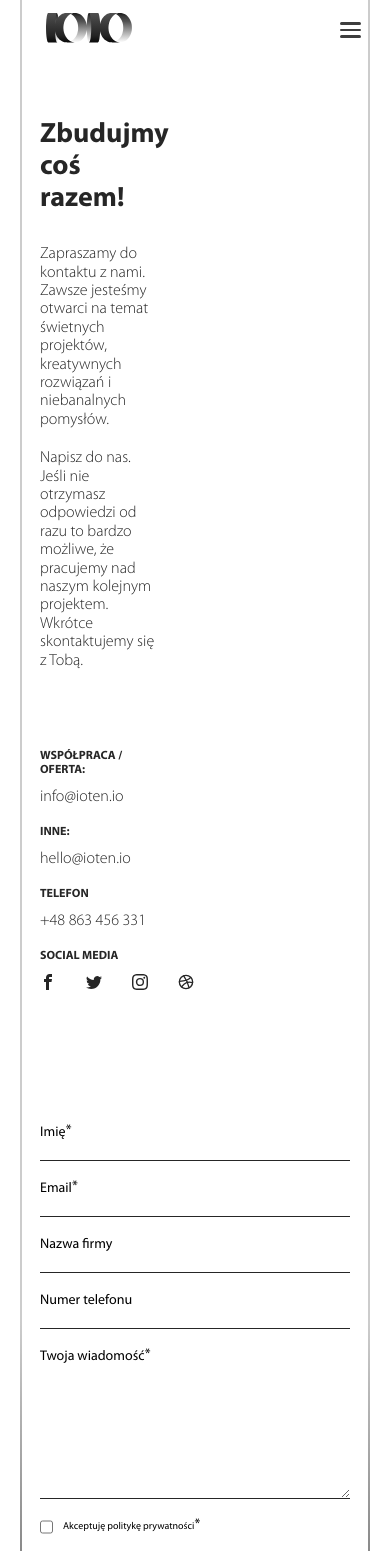
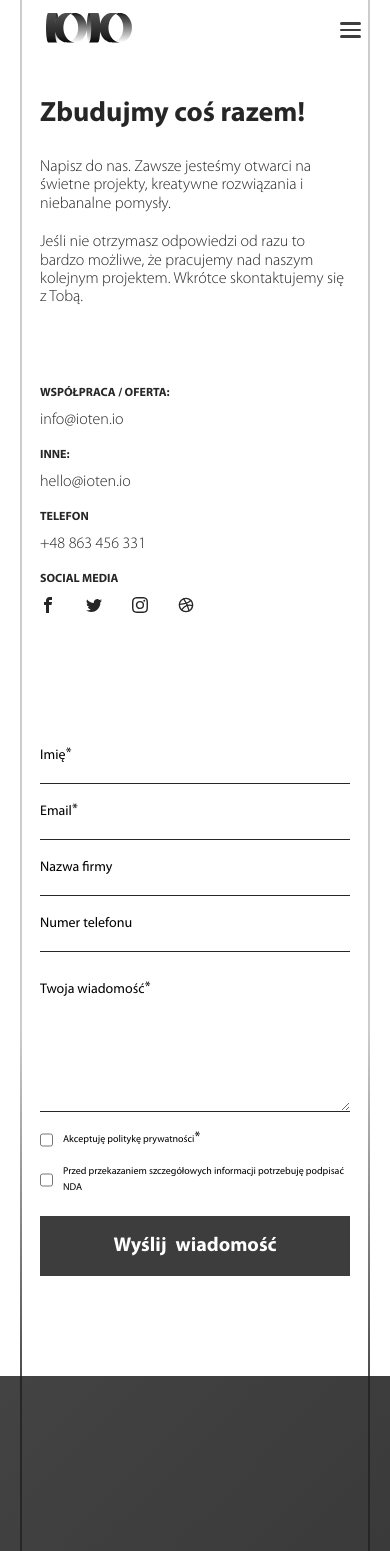
Before and after one commit to sebastian-lucjan/ioten, a Next.js app: page /contact in a window 390 px wide. Shown: the top 1551 px of the page. Built offline with nearby package versions, Linux system fonts and the light colour scheme.

Commit message:
Work on contact responsivness: desktop and hugeDesktop

```diff
--- a/src/components/ContactMainView/ContactForm/ContactForm.styles.js
+++ b/src/components/ContactMainView/ContactForm/ContactForm.styles.js
@@ -3,23 +3,63 @@ import styled from 'styled-components';
 export const Wrapper = styled.div`
   position: relative;
   display: flex;
-  flex-wrap: wrap;
+  flex-direction: column;
   padding: 0 40px 100px 40px;
   width: 100%;
 
+  .form-duel {
+    display: flex;
+    flex-direction: column;
+  }
+
   ${({ theme }) => theme.mq.tablet} {
-    width: 50%;
+    padding: 0 40px 240px 40px;
   }
 
   ${({ theme }) => theme.mq.smallDesktop} {
-    margin: auto;
-    width: 400px;
+    padding: 0 40px;
+    width: 50%;
+    justify-content: center;
 
-    padding: 100px 40px;
+    .form-duel {
+      display: flex;
+      flex-direction: row;
+    }
 
-    //&:nth-child(n*2 + 1) {
-    //  margin-right: 10px;
-    //  background-color: pink;
-    //}
+    //form input margin for Email and Mobile
+    .form-duel > div:nth-child(2n) {
+      margin-left: 10px;
+    }
+
+    //form input margin for Name and Company
+    .form-duel > div:nth-child(2n + 1) {
+      margin-right: 10px;
+    }
+  }
+
+  ${({ theme }) => theme.mq.desktop} {
+    width: 50%;
+    padding: 0;
+
+    .form__container {
+      width: calc(50% - 10px);
+      height: 65vh;
+      display: flex;
+      flex-direction: column;
+      justify-content: space-between;
+    }
+  }
+
+  ${({ theme }) => theme.mq.mediumDesktop} {
+    .form__container {
+      height: 55vh;
+    }
+  }
+
+  ${({ theme }) => theme.mq.hugeDesktop} {
+    .form__container {
+      height: 45vh;
+      padding: 0 40px;
+    }
   }
 `;
--- a/src/components/ContactMainView/ContactForm/FormFields/FormFields.styles.js
+++ b/src/components/ContactMainView/ContactForm/FormFields/FormFields.styles.js
@@ -49,21 +49,13 @@ export const StyledTextInput = styled.div`
   }
 
   ${({ theme }) => theme.mq.smallDesktop} {
-    width: calc(50% - 10px);
-
-    &:nth-child(2n + 1) {
-      margin-right: 10px;
-    }
-
-    &:nth-child(2n) {
-      margin-left: 10px;
-    }
+    //width: calc(50% - 10px);
   } ;
 `;
 
 export const StyledTextAreaInput = styled(StyledTextInput)`
   position: relative;
-  height: 100%;
+  height: unset;
   margin-bottom: 2rem;
 
   label {
--- a/src/components/ContactMainView/ContactForm/index.jsx
+++ b/src/components/ContactMainView/ContactForm/index.jsx
@@ -34,10 +34,15 @@ export default function ContactForm() {
 
   return (
     <Wrapper as="form" onSubmit={handleSubmit(onSubmit)}>
+      <div className="form__container">
+        <div className="form__name-email form-duel">
           <TextInput watch={watch} name="name" register={register} required text="Imię" inputConditions={nameStringConditions} />
           <TextInput watch={watch} name="email" register={register} required text="Email" inputConditions={emailStringConditions} />
+        </div>
+        <div className="form__company-mobile form-duel">
           <TextInput watch={watch} name="company" register={register} text="Nazwa firmy" inputConditions={companyStringConditions} />
           <TextInput watch={watch} name="mobile" register={register} text="Numer telefonu" inputConditions={phoneNumberStringConditions} />
+        </div>
         {/* <SelectInput watch={watch} register={register} /> //to many form fields */}
         <TextArea watch={watch} name="message" register={register} text="Twoja wiadomość" required inputConditions={textareaStringConditions} />
         <CheckboxInput
@@ -56,6 +61,7 @@ export default function ContactForm() {
           inputConditions={ndaCheckboxConditions}
         />
         <SubmitButton />
+      </div>
     </Wrapper>
   );
 }
--- a/src/components/ContactMainView/ContactInfo/ContactDetails/index.jsx
+++ b/src/components/ContactMainView/ContactInfo/ContactDetails/index.jsx
@@ -78,5 +78,9 @@ const StyledContactDetails = styled.div`
     .contact-details__paragraph {
       font-size: ${({ theme }) => theme.font.size.paragraph};
     }
+  }
+
+  ${({ theme }) => theme.mq.desktop} {
+    margin-top: 4rem;
   } ;
 `;
--- a/src/components/ContactMainView/ContactInfo/ContactText/index.jsx
+++ b/src/components/ContactMainView/ContactInfo/ContactText/index.jsx
@@ -22,10 +22,11 @@ const StyledContactText = styled.div`
   color: ${({ theme }) => theme.color.black};
 
   .contact-details__header {
-    margin-bottom: 3rem;
+    margin: 0 0 3rem 0;
     font-family: ${({ theme }) => theme.font.family.myriadPro.bold};
     font-weight: lighter;
     font-size: ${({ theme }) => theme.font.size.headingMedium};
+    line-height: ${({ theme }) => theme.font.size.headingMedium};
   }
 
   .contact-details__paragraph {
@@ -42,5 +43,9 @@ const StyledContactText = styled.div`
     .contact-details__paragraph {
       font-size: ${({ theme }) => theme.font.size.paragraph};
     }
+  }
+
+  ${({ theme }) => theme.mq.desktop} {
+    margin-bottom: 0;
   } ;
 `;
--- a/src/components/ContactMainView/ContactInfo/index.jsx
+++ b/src/components/ContactMainView/ContactInfo/index.jsx
@@ -5,15 +5,61 @@ import ContactDetails from './ContactDetails';
 export default function ContactInfo() {
   return (
     <StyledContactInfo>
-      <ContactText />
-      <ContactDetails />
+      <div className="contact-info__container">
+        <ContactText />
+        <ContactDetails />
+      </div>
     </StyledContactInfo>
   );
 }
 
 const StyledContactInfo = styled.div`
   padding: 100px 40px;
-  width: 50%;
 
-  //background-color: yellow;
+  ${({ theme }) => theme.mq.smallDesktop} {
+    width: 50%;
+  }
+
+  // ${({ theme }) => theme.mq.desktop} {
+  //   padding: 100px 100px 100px 40px;
+  //   width: 40%;
+  //   display: flex;
+  //   flex-direction: column;
+  //   justify-content: center;
+  // }
+
+  ${({ theme }) => theme.mq.desktop} {
+    padding: 0;
+    width: 50%;
+    display: flex;
+    justify-content: center;
+    align-items: center;
+
+    .contact-info__container {
+      //height: 60vh;
+      display: flex;
+      flex-direction: column;
+      width: 70%;
+      height: 62vh;
+    }
+  }
+
+  ${({ theme }) => theme.mq.mediumDesktop} {
+    .contact-info__container {
+      width: 60%;
+      height: 51vh;
+    }
+  }
+
+  ${({ theme }) => theme.mq.hugeDesktop} {
+    padding-top: 20px;
+    justify-content: flex-end;
+
+    .contact-info__container {
+      justify-content: center;
+      padding: 0 40px;
+      width: 50%;
+      height: 50vh;
+    }
+  }
 `;
--- a/src/components/ContactMainView/ContactMainView.styles.js
+++ b/src/components/ContactMainView/ContactMainView.styles.js
@@ -6,13 +6,13 @@ const Wrapper = styled.div`
   display: flex;
   flex-direction: column;
 
-  ${({ theme }) => theme.mq.tablet} {
+  ${({ theme }) => theme.mq.smallDesktop} {
+    flex-direction: row;
   }
 
-  ${({ theme }) => theme.mq.smallDesktop} {
-    flex-direction: row;
-    min-height: 90vh;
-  } ;
+  ${({ theme }) => theme.mq.desktop} {
+    justify-content: center;
+  }
 `;
 
 export default Wrapper;
--- a/src/data/contactData.js
+++ b/src/data/contactData.js
@@ -9,8 +9,8 @@ const contactData = {
     intro: {
       heading: 'Zbudujmy coś razem!',
       text: [
-        'Zapraszamy do kontaktu z nami. Zawsze jesteśmy otwarci na temat świetnych projektów, kreatywnych rozwiązań i niebanalnych pomysłów.',
-        'Napisz do nas. Jeśli nie otrzymasz odpowiedzi od razu to bardzo możliwe, że pracujemy nad naszym kolejnym projektem. Wkrótce skontaktujemy się z Tobą.',
+        'Napisz do nas. Zawsze jesteśmy otwarci na świetne projekty, kreatywne rozwiązania i niebanalne pomysły.',
+        'Jeśli nie otrzymasz odpowiedzi od razu to bardzo możliwe, że pracujemy nad naszym kolejnym projektem. Wkrótce skontaktujemy się z Tobą.',
       ],
     },
     contact: {
```
Lines whose indentation alone changed are shown as unchanged.
